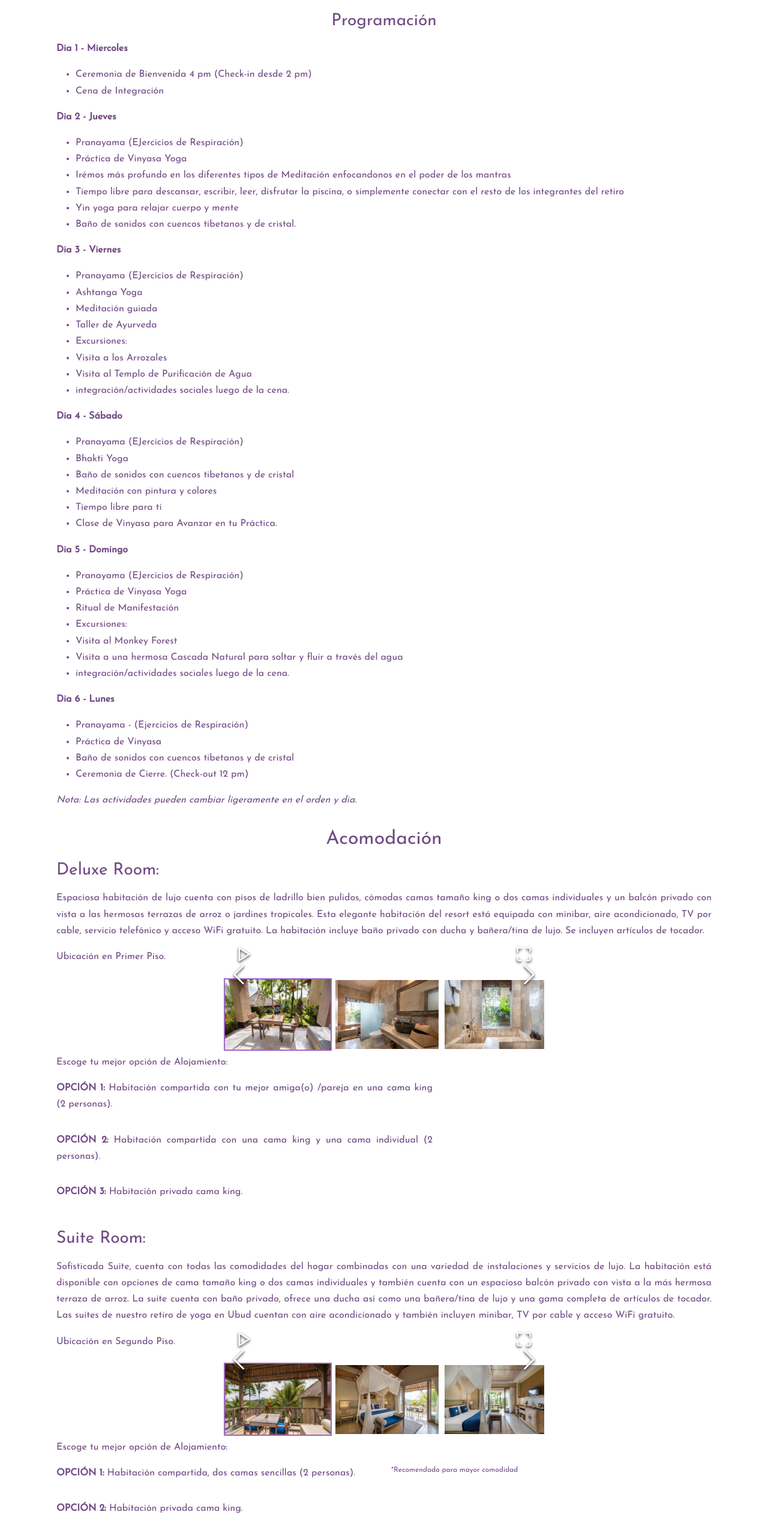
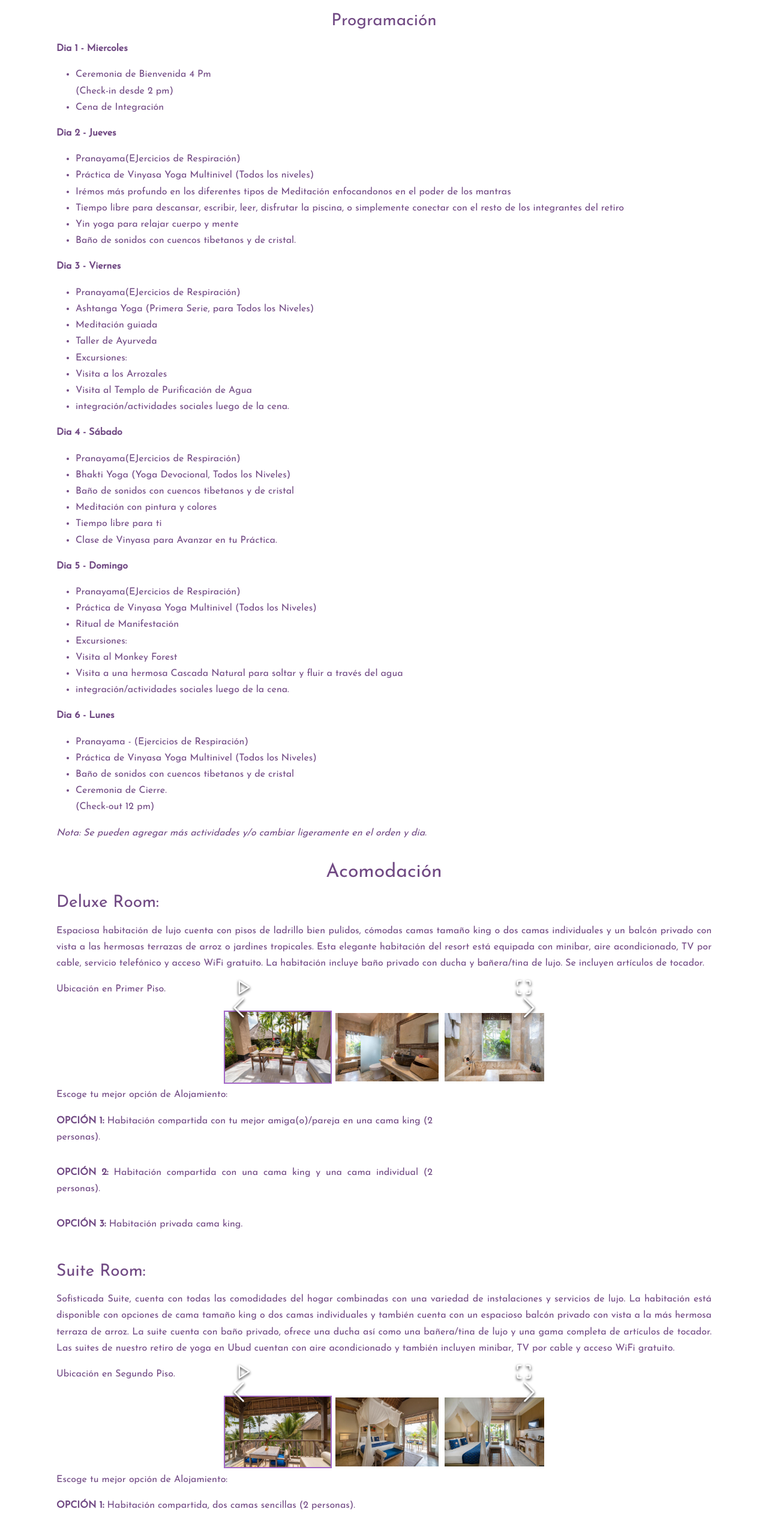
Before and after one commit to dusanzahoransky/liz-yoga-web-react, a React (Create React App) app: page /retreat-bali-sept-24 in a window 1280 px wide. Shown: the part 1309-3865 px from the top of the page at 60% size. Built offline with nearby package versions, Linux system fonts and the light colour scheme.

Commit message:
retreat content and styling

```diff
--- a/src/components/RetreatBaliSept2024.js
+++ b/src/components/RetreatBaliSept2024.js
@@ -66,21 +66,21 @@ function RetreatBaliSept2024() {
                 <div className="row space-before">
                     <p><i className="fa fa-tag"></i> <span className="fw-bolder">EARLY BIRD</span> discount <span
                         className="fw-bolder">$100</span> descuento antes del 15 de Marzo (Acordamos cuotas para el
-                        resto del pago). Pago Total del Retiro hasta el día 10 de Julio.</p>
+                        resto del pago). Pago Total del Retiro hasta el día 04 de Julio.</p>
                     <p><i className="fa fa-tags"></i> <span className="fw-bolder">INVITA A UN AMIGA(O)</span> descuento
                         solo para ti de <span
                             className="fw-bolder">$100</span> por recomendar a un amiga(o) y realize la reservación del
                         Retiro.</p>
                     <p><i className="fa fa-credit-card"></i> <span
-                        className="fw-bolder">RESERVA TU ESPACIO:</span> Deposito de $500 Aud con transferencia
-                        electrónica al numero celular 0413147237</p>
+                        className="fw-bolder">RESERVA TU ESPACIO:</span> Deposito
+                        (no reembolsable) de $500 Aud con transferencia
+                        electrónica al numero celular 0413147237. </p>
                 </div>
             </>
         }
     }
 
     const images = [
-
         {
             original: retreat2,
             thumbnail: retreat2Thumbnail,
@@ -104,8 +104,6 @@ function RetreatBaliSept2024() {
             original: retreat10,
             thumbnail: retreat10Thumbnail,
         },
-
-
         {
             original: retreat14,
             thumbnail: retreat14Thumbnail,
@@ -247,13 +245,13 @@ function RetreatBaliSept2024() {
                             <div className="col">
                                 <p className="fw-bolder">Dia 1 - Miercoles</p>
                                 <ul>
-                                    <li>Ceremonia de Bienvenida 4 pm (Check-in desde 2 pm)</li>
+                                    <li>Ceremonia de Bienvenida 4 Pm <br/>(Check-in desde 2 pm)</li>
                                     <li>Cena de Integración</li>
                                 </ul>
                                 <p className="fw-bolder">Dia 2 - Jueves</p>
                                 <ul>
-                                    <li>Pranayama (EJercicios de Respiración)</li>
-                                    <li> Práctica de Vinyasa Yoga</li>
+                                    <li>Pranayama(EJercicios de Respiración)</li>
+                                    <li> Práctica de Vinyasa Yoga Multinivel (Todos los niveles)</li>
                                     <li> Irémos más profundo
                                         en los diferentes tipos de Meditación enfocandonos en el poder de los
                                         mantras
@@ -273,8 +271,8 @@ function RetreatBaliSept2024() {
                                 </ul>
                                 <p className="fw-bolder">Dia 3 - Viernes</p>
                                 <ul>
-                                    <li>Pranayama (EJercicios de Respiración)</li>
-                                    <li> Ashtanga Yoga</li>
+                                    <li>Pranayama(EJercicios de Respiración)</li>
+                                    <li> Ashtanga Yoga (Primera Serie, para Todos los Niveles)</li>
                                     <li> Meditación guiada</li>
                                     <li> Taller de Ayurveda</li>
                                     <li>Excursiones:</li>
@@ -286,8 +284,8 @@ function RetreatBaliSept2024() {
                                 </ul>
                                 <p className="fw-bolder">Dia 4 - Sábado</p>
                                 <ul>
-                                    <li>Pranayama (EJercicios de Respiración)</li>
-                                    <li>Bhakti Yoga</li>
+                                    <li>Pranayama(EJercicios de Respiración)</li>
+                                    <li>Bhakti Yoga (Yoga Devocional, Todos los Niveles)</li>
                                     <li>Baño de sonidos con cuencos tibetanos y de cristal</li>
                                     <li>Meditación con pintura y colores</li>
                                     <li>Tiempo libre para ti</li>
@@ -295,8 +293,8 @@ function RetreatBaliSept2024() {
                                 </ul>
                                 <p className="fw-bolder">Dia 5 - Domingo</p>
                                 <ul>
-                                    <li>Pranayama (EJercicios de Respiración)</li>
-                                    <li>Práctica de Vinyasa Yoga</li>
+                                    <li>Pranayama(EJercicios de Respiración)</li>
+                                    <li>Práctica de Vinyasa Yoga Multinivel (Todos los Niveles)</li>
                                     <li>Ritual de Manifestación</li>
                                     <li> Excursiones:</li>
                                     <li>Visita al Monkey Forest</li>
@@ -308,14 +306,14 @@ function RetreatBaliSept2024() {
                                 <p className="fw-bolder">Dia 6 - Lunes</p>
                                 <ul>
                                     <li> Pranayama - (Ejercicios de Respiración)</li>
-                                    <li> Práctica de Vinyasa</li>
+                                    <li> Práctica de Vinyasa Yoga Multinivel (Todos los Niveles)</li>
                                     <li>Baño de sonidos con cuencos tibetanos y de
                                         cristal
                                     </li>
-                                    <li>Ceremonia de Cierre. (Check-out 12 pm)</li>
+                                    <li>Ceremonia de Cierre. <br/>(Check-out 12 pm)</li>
                                 </ul>
                                 <p>
-                                    <i>Nota: Las actividades pueden cambiar ligeramente en el orden y dia.</i>
+                                    <i>Nota: Se pueden agregar más actividades y/o cambiar ligeramente en el orden y dia.</i>
                                 </p>
                             </div>
                         </div>
@@ -357,8 +355,7 @@ function RetreatBaliSept2024() {
 
                     <div className="row">
                         <div className="col-lg-7">
-                            <p><span className="fw-bolder">OPCIÓN 1:</span> Habitación compartida con tu mejor amiga(o)
-                                /pareja
+                            <p><span className="fw-bolder">OPCIÓN 1:</span> Habitación compartida con tu mejor amiga(o)/pareja
                                 en una cama king (2 personas).</p>
                         </div>
                         <div className="col-lg-5">
@@ -427,10 +424,7 @@ function RetreatBaliSept2024() {
                                 personas).</p>
                         </div>
                         <div className="col-lg-6">
-                            {isPrivate() ? "Valor Total del Retiro Por Persona $2,090 AUD" : ""} <sup>*Recomendado
-                            para
-                            mayor
-                            comodidad</sup>
+                            {isPrivate() ? "Valor Total del Retiro Por Persona $2,090 AUD" : ""}
                         </div>
                     </div>
                     <div className="row space-before">
@@ -438,7 +432,7 @@ function RetreatBaliSept2024() {
                             <p><span className="fw-bolder">OPCIÓN 2:</span> Habitación privada cama king.</p>
                         </div>
                         <div className="col-lg-6">
-                            {isPrivate() ? "Valor Total del Retiro Por Persona $2,790 AUD" : ""}
+                            {isPrivate() ? "Valor Total del Retiro $2,790 AUD" : ""}
                         </div>
                     </div>
 
@@ -485,10 +479,8 @@ function RetreatBaliSept2024() {
                     <p>Escoge tu mejor opción de Alojamiento:</p>
                     <div className="row">
                         <div className="col-lg-7">
-                            <p><span className="fw-bolder">OPCIÓN 1:</span> Villa compartida con tu mejor amiga(o)
-                                /pareja
-                                en
-                                una cama king (2 personas).</p>
+                            <p><span className="fw-bolder">OPCIÓN 1:</span> Villa compartida con tu mejor amiga(o)/pareja
+                                en una cama king (2 personas).</p>
                         </div>
                         <div className="col-lg-5">
                             {isPrivate() ? "Valor Total del Retiro Por Persona $2,290 AUD" : ""} <sup>*Recomendado
@@ -498,9 +490,7 @@ function RetreatBaliSept2024() {
                     <div className="row space-before">
                         <div className="col-lg-7">
                             <p><span className="fw-bolder">OPCIÓN 2:</span> Villa compartida con una cama king y
-                                cama
-                                sencilla
-                                (2 personas).</p>
+                                cama sencilla (2 personas).</p>
                         </div>
                         <div className="col-lg-5 space-before">
                             {isPrivate() ? "Valor Total del Retiro Por persona $2,490 AUD" : ""}
```
